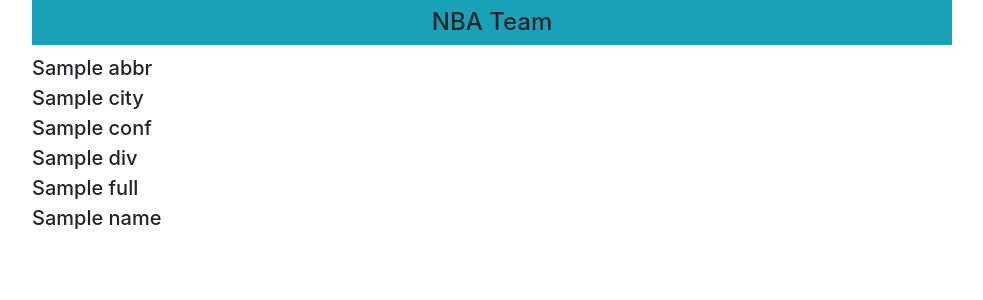
After one commit to tobiy105/DS, a Flask app: template app/templates/retrieved.html in a window 1280 px wide. The commit adds this page. Shown: the top 300 px of the page, without its empty margins (148-1131 px from the left). Run offline with Flask 2, Linux system fonts and the light colour scheme; the template is opened without the code that fills it: most values are stand-ins (such as "Sample title", 1, 10 or a date in 2020); some libraries are stand-ins or nearby versions.

Commit message:
made template

```diff
--- a/app/templates/layout.html
+++ b/app/templates/layout.html
@@ -9,7 +9,7 @@
     {% if title %}
     <title>{{title}}</title>
     {% else %}
-    <title>Cinema</title>
+    <title>NBA</title>
     {% endif %}
   </head>
   <body>
--- /dev/null
+++ b/app/templates/retrieved.html
@@ -0,0 +1,22 @@
+{% extends "layout.html" %}
+{% block content %}
+
+<div class="container">
+    <div class="row">
+        <div class="col-md-1"></div>
+            <div class="col-md-10">
+                <div class="text-center bg-info p-2 h4">NBA Team</div>
+                <h5 class="modal-title" >{{abbr }}</h5>
+                <h5 class="modal-title" >{{city }}</h5>
+                <h5 class="modal-title" >{{conf }}</h5>
+                <h5 class="modal-title" >{{div }}</h5>
+                <h5 class="modal-title" >{{full }}</h5>
+                <h5 class="modal-title" >{{name }}</h5>
+                {% include '_messages.html' %}
+
+
+            </div>
+      <div class="col-md-1"></div>
+    </div>
+</div>
+{% endblock content %}
```
Also changed, not shown: app/nba/views.py (+22 -5 lines).
